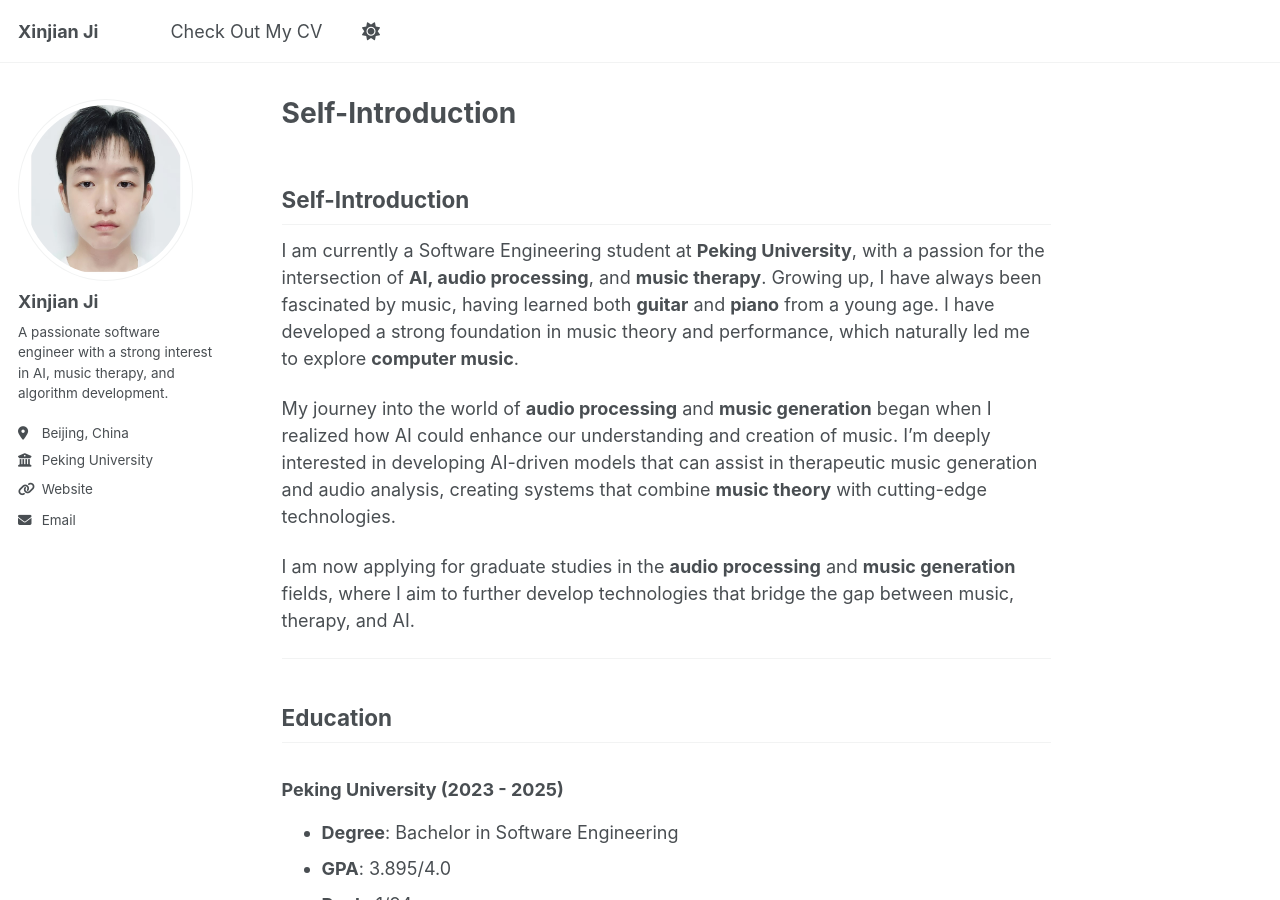
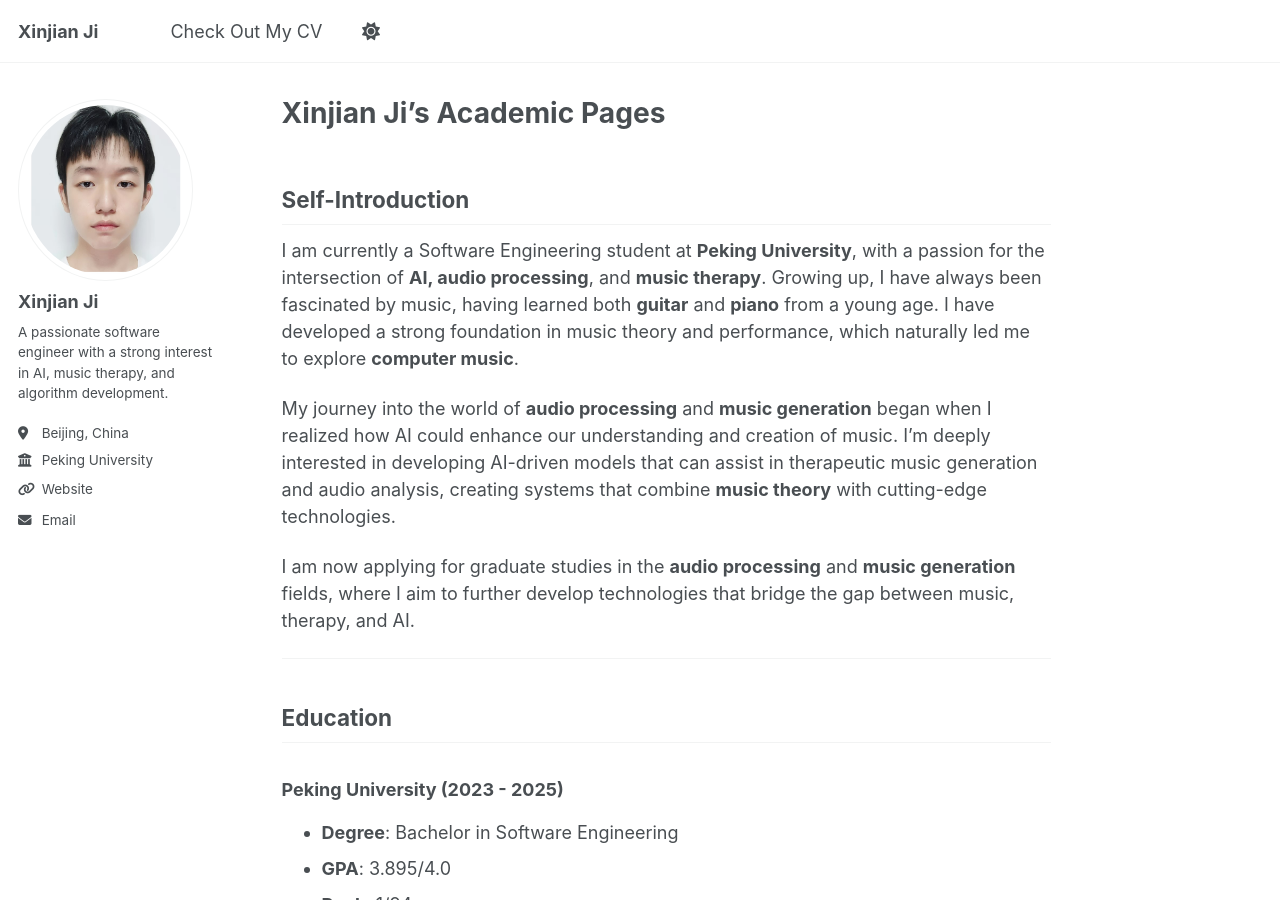
Before and after one commit to wizonce9/wizonce9.github.io, a Jekyll site: the page built from _pages/about.md, in a window 1280 px wide and 900 px high. Built offline with Jekyll 4.4.1, drawn with Linux system fonts in a browser that asks for light colours; our own code applies the rules of GitHub Pages for plain Markdown files.

Commit message:
Update about.md

```diff
--- a/_pages/about.md
+++ b/_pages/about.md
@@ -1,6 +1,7 @@
 ---
 permalink: /
 author_profile: true
+title: "Xinjian Ji's Academic Pages"
 redirect_from:
   - /about/
   - /about.html
```
